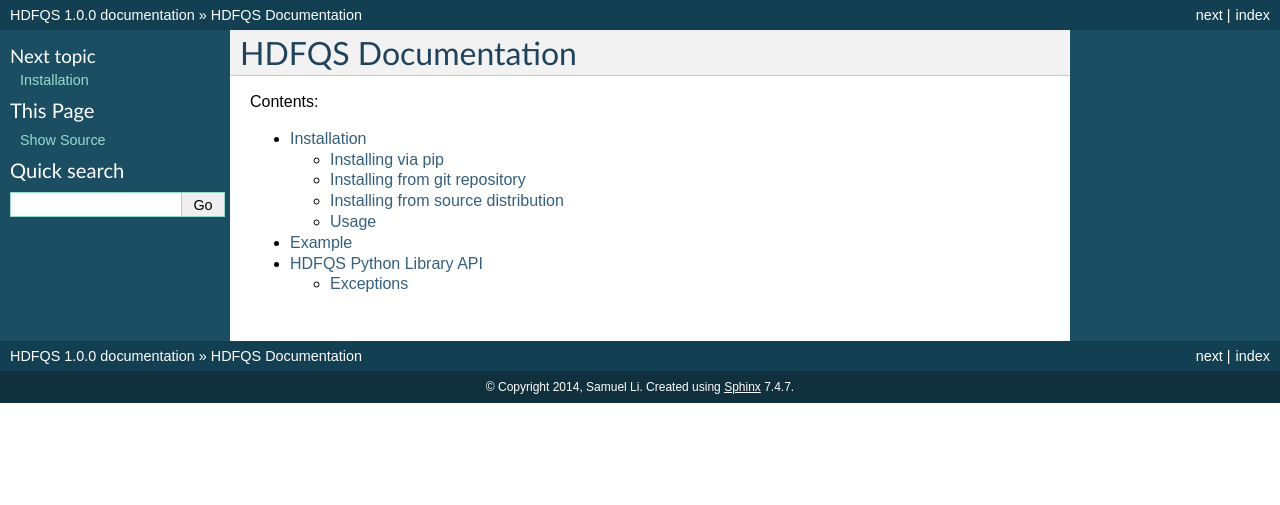
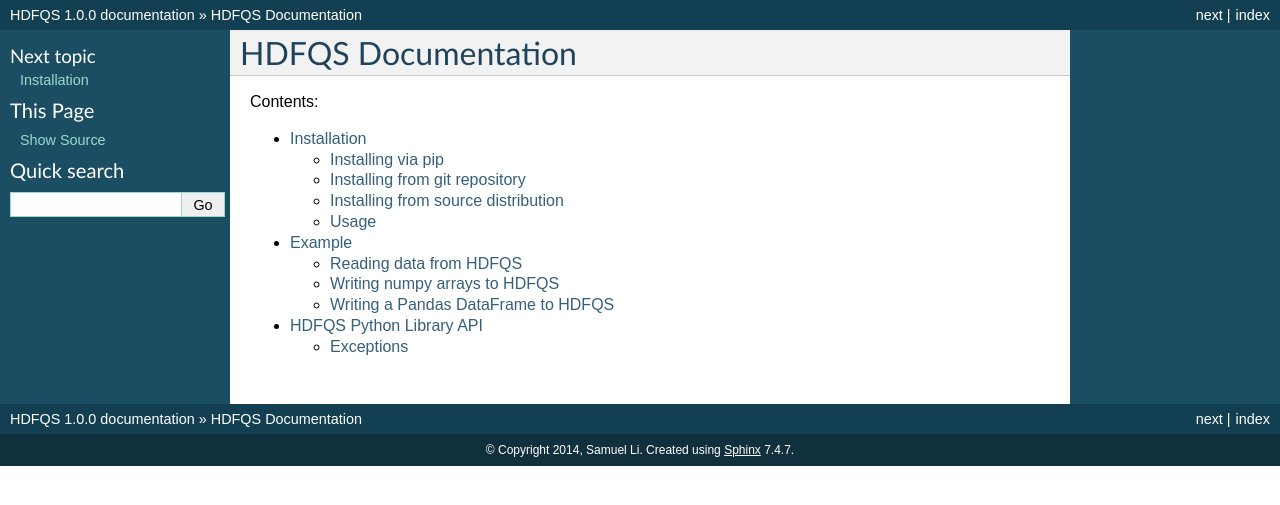
Before and after one commit to projreality/hdfqs, a Sphinx documentation site: the page built from docs/index.rst, in a window 1280 px wide. Shown: the top 505 px of the page. Built offline with Sphinx 7.4.7, drawn with Linux system fonts in a browser that asks for light colours; some of the changed lines change nothing that is shown.

Commit message:
Add example for writing data to HDFQS.

```diff
--- a/docs/examples.rst
+++ b/docs/examples.rst
@@ -1,5 +1,8 @@
 Example
 =======
+
+Reading data from HDFQS
+-----------------------
 
 Refer to :ref:`installation` to install HDFQS.
 
@@ -47,3 +50,133 @@
 
 .. image:: /images/example.png
   :align: center
+
+Writing numpy arrays to HDFQS
+-----------------------------
+
+First, create an empty HDFQS location::
+
+  mkdir /tmp/example2/2015 --parents
+
+Next, generate some random data::
+
+  import matplotlib.pyplot as plt;
+  import numpy as np;
+  import time;
+  np.random.seed(1);
+
+  # Generate time
+  start = time.mktime(time.strptime("1/2/2015 16:30:15", "%m/%d/%Y %H:%M:%S"));
+  start = start * 1E9; # Time is specified in ns since the epoch.
+  stop = start + 60*1E9;
+  N = 61;
+  tm = np.linspace(start, stop, N).astype(np.int64);
+
+  # Generate timezone
+  tz = (time.timezone/3600*4) * np.ones(( N, )); # timezone is number of 15 min blocks west of UTC
+
+  # Generate random data
+  data = np.linspace(20,30,N) + np.random.randn(N);
+  data = data[:,np.newaxis]; # data array must have shape ( N, P ) - in this case P=1
+  cols = [ "value" ];
+
+  # Plot data
+  plt.plot(tm, data);
+  plt.title("Temperature over Time");
+  plt.xlabel("Time (ns since the epoch)");
+  plt.ylabel("Temperature (deg C)");
+  plt.show();
+
+.. image:: /images/temperature.png
+  :align: center
+
+While writing a Pandas DataFrame is the preferred method, we'll start with writing the numpy arrays directly::
+
+  import hdfqs;
+  fd = hdfqs.HDFQS("/tmp/example2");
+  units = { "value": "deg C" };
+  fd.open_file("2015/temperature.h5");
+  fd.write("/self/Environment/temperature", tm, tz, data, cols, name="Temperature data", units=units);
+  fd.close_file();
+
+Now that we're done writing to the file, we will register it into the manifest::
+
+  fd.register("2015/temperature.h5");
+
+Next, we'll read data back from HDFQS::
+
+  start = time.mktime(time.strptime("1/2/2015", "%m/%d/%Y"))*1E9;
+  stop = time.mktime(time.strptime("1/3/2015", "%m/%d/%Y"))*1E9;
+  x = fd.load("/self/Environment/temperature", start, stop)
+  plt.plot(x[:,0], x[:,1]);
+  plt.title("Temperature over Time");
+  plt.xlabel("Time (ns since the epoch)");
+  plt.ylabel("Temperature (deg C)");
+  plt.show();
+
+The plot should be identical to the plot above.
+
+Writing a Pandas DataFrame to HDFQS
+-----------------------------------
+
+The example above was more simple, as there was only one data column. Data with multiple columns can be written fairly easily as well. However, a problem may arise when the data columns have different types.
+
+For example, the above temperature data can also include a status word from the device measuring temperature, which could be used as an indication of the validity of the data. Say the status word only takes values from 0 to 15. It would be a waste to use :literal:`np.float64` for that column (resulting in :literal:`tables.Float64Col` in the table), and may also result in roundoff error in the floating-point value::
+
+  status = np.zeros(N, dtype=np.int8);
+  status[30] = 1;
+  data[30,0] = 0;
+
+Note that if we directly concatenate status to data, it will take the :literal:`np.float64` type::
+
+  print(np.c_[data, status].dtype);
+
+Instead, we will create a Pandas DataFrame for the data. Note that we manually add each column to enforce column order (passing a :literal:`dict` will result in the columns being added alphabetically).
+
+::
+
+  import pandas as pd;
+  df = pd.DataFrame();
+  df["time"] = tm;
+  df["tz"] = tz;
+  df["value"] = data[:,0];
+  df["status"] = status;
+
+Now, we can pass the DataFrame directly to the :meth:`write` function::
+
+  fd.open_file("2015/temperature2.h5");
+  fd.write("/self/Environment/temperature2", df);
+  fd.close_file();
+  fd.register("2015/temperature2.h5");
+
+Next, we read back the data::
+
+  temperature = fd.load("/self/Environment/temperature2", start, stop);
+  status = fd.load("/self/Environment/temperature2", start, stop, value_field="status");
+
+If we plot the data directly, the invalid data point is included in the plot::
+
+  plt.plot(temperature[:,0], temperature[:,1]);
+  plt.title("Temperature over Time (with invalid data point)");
+  plt.xlabel("Time (ns since the epoch)");
+  plt.ylabel("Temperature (deg C)");
+  plt.show();
+
+.. image:: /images/plot_with_invalid_data.png
+  :align: center
+
+Instead, we use :literal:`status` to mask the invalid data::
+
+  mask = np.ma.getmaskarray(temperature);
+  mask[:,1] = status[:,1] != 0;
+  temperature.mask = mask;
+
+Now, the plot will exclude the invalid data point::
+
+  plt.plot(temperature[:,0], temperature[:,1]);
+  plt.title("Temperature over Time");
+  plt.xlabel("Time (ns since the epoch)");
+  plt.ylabel("Temperature (deg C)");
+  plt.show();
+
+.. image:: /images/plot_with_mask.png
```
